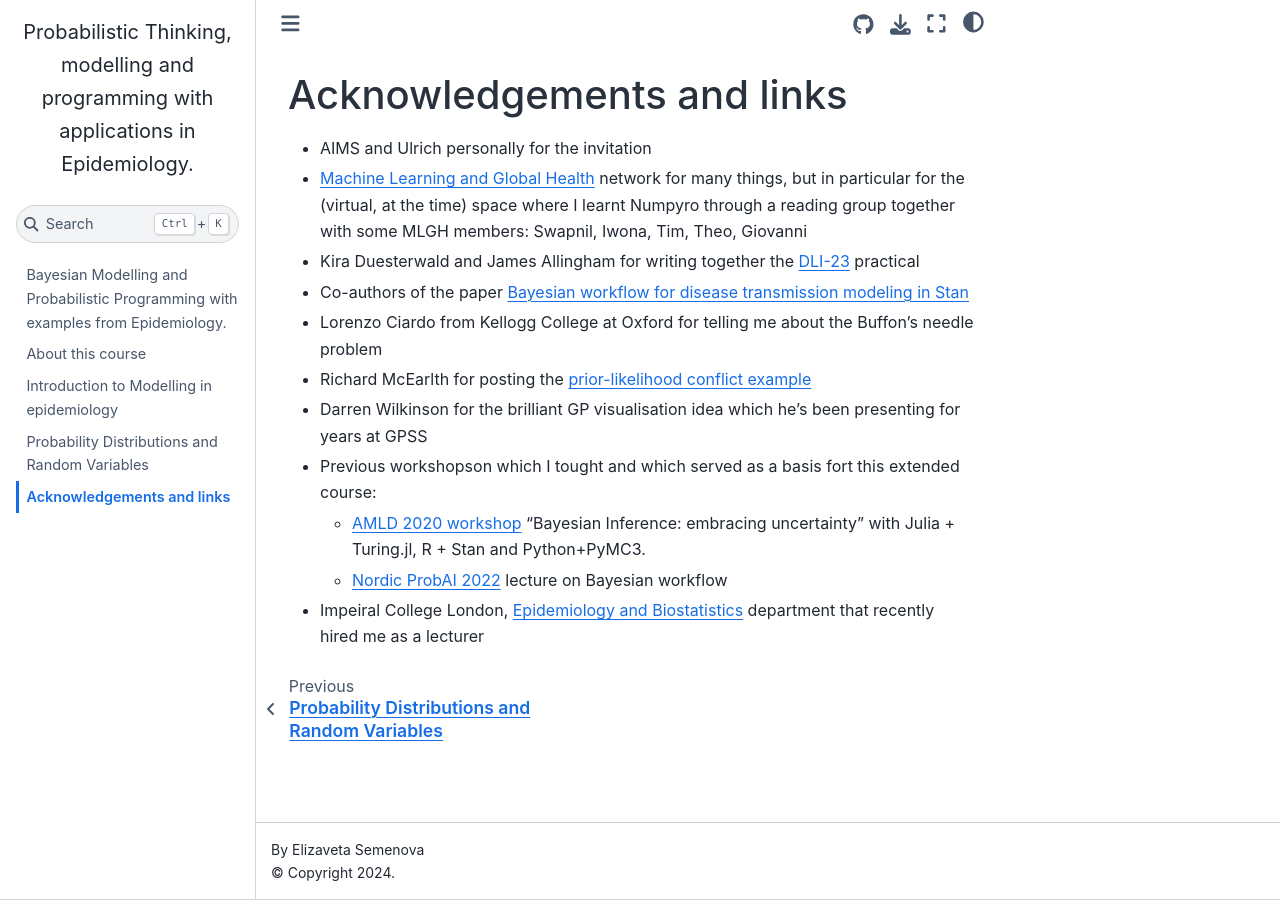
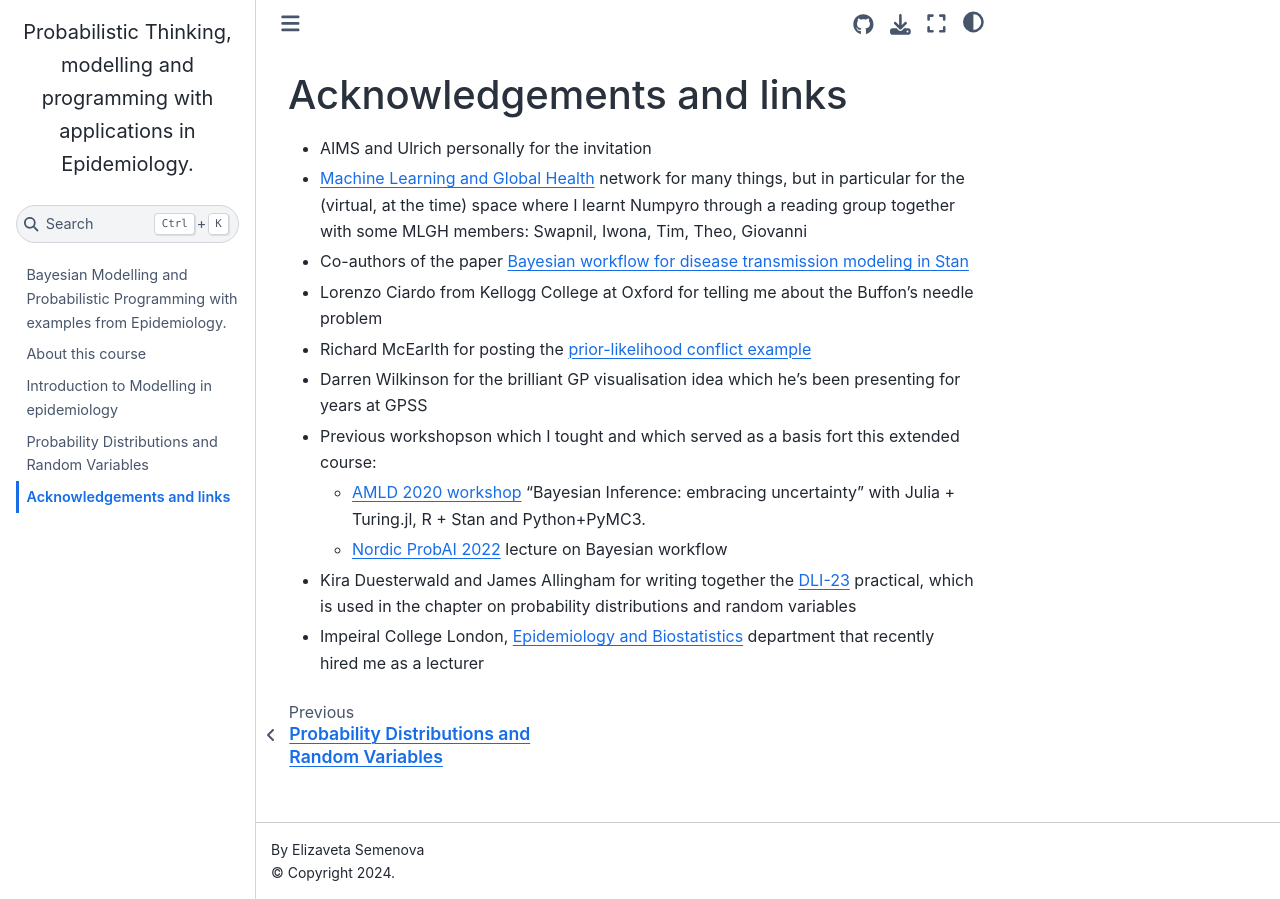
Before and after one commit to elizavetasemenova/prob-epi, a Jupyter Book: the page built from 999_acknowledgements.md, in a window 1280 px wide. Built offline with Jupyter Book 1.0.4 settings and Sphinx 7.4.7 and the Sphinx Book theme 1.1.4, drawn with Linux system fonts in a browser that asks for light colours.

Commit message:
update acknowledgements

```diff
--- a/999_acknowledgements.md
+++ b/999_acknowledgements.md
@@ -10,4 +9,5 @@
 - Previous workshopson which I tought and which served as a basis fort this extended course:
     - [AMLD 2020 workshop](https://github.com/elizavetasemenova/EmbracingUncertainty) "Bayesian Inference: embracing uncertainty" with Julia + Turing.jl, R + Stan and Python+PyMC3.
     - [Nordic ProbAI 2022](https://probabilistic.ai/) lecture on Bayesian workflow
+- Kira Duesterwald and James Allingham for writing together the [DLI-23](https://github.com/deep-learning-indaba/indaba-pracs-2023) practical, which is used in the chapter on probability distributions and random variables
 - Impeiral College London, [Epidemiology and Biostatistics](https://www.imperial.ac.uk/school-public-health/epidemiology-and-biostatistics/) department that recently hired me as a lecturer
```
Also changed, not shown: other parts of 999_acknowledgements.md (+0 -1 lines).
